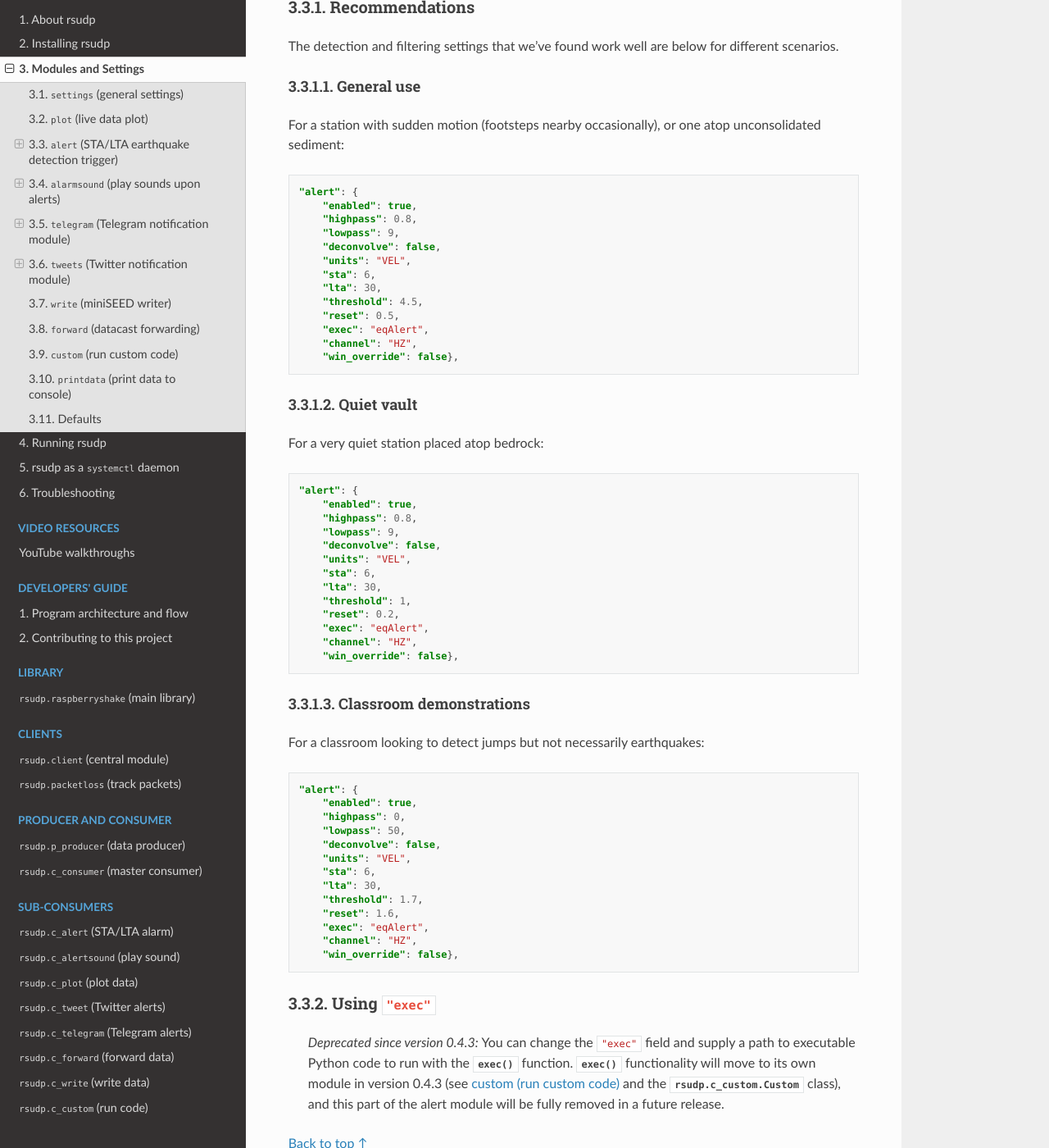
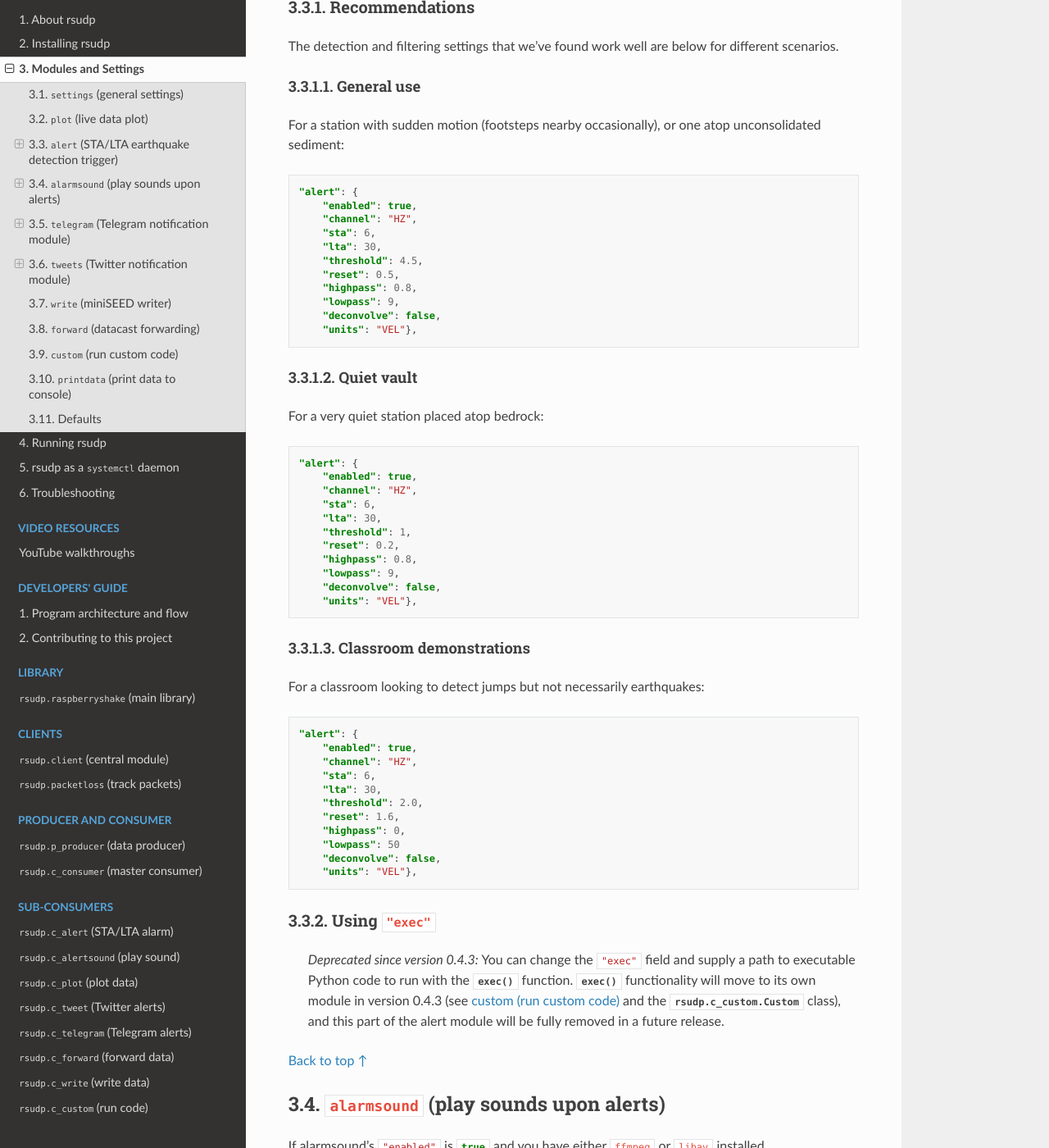
Before and after one commit to raspishake/rsudp, a Sphinx documentation site: the page built from docs/settings.rst, in a window 1280 px wide and 1400 px high, scrolled down 3076 px. Shown: the whole window at 82% size. Built offline with Sphinx 7.4.7 and the Read the Docs theme 2.0.0, drawn with Linux system fonts in a browser that asks for light colours; the version number is read from the project's files by our own code; some of the changed text lies outside the part shown.

Commit message:
formatting changes

```diff
--- a/docs/settings.rst
+++ b/docs/settings.rst
@@ -167,17 +167,15 @@ or one atop unconsolidated sediment:
 
     "alert": {
         "enabled": true,
-        "highpass": 0.8,
-        "lowpass": 9,
-        "deconvolve": false,
-        "units": "VEL",
+        "channel": "HZ",
         "sta": 6,
         "lta": 30,
         "threshold": 4.5,
         "reset": 0.5,
-        "exec": "eqAlert",
-        "channel": "HZ",
-        "win_override": false},
+        "highpass": 0.8,
+        "lowpass": 9,
+        "deconvolve": false,
+        "units": "VEL"},
 
 Quiet vault
 """""""""""""""""""""""""""""""""""
@@ -188,17 +186,15 @@ For a very quiet station placed atop bedrock:
 
     "alert": {
         "enabled": true,
-        "highpass": 0.8,
-        "lowpass": 9,
-        "deconvolve": false,
-        "units": "VEL",
+        "channel": "HZ",
         "sta": 6,
         "lta": 30,
         "threshold": 1,
         "reset": 0.2,
-        "exec": "eqAlert",
-        "channel": "HZ",
-        "win_override": false},
+        "highpass": 0.8,
+        "lowpass": 9,
+        "deconvolve": false,
+        "units": "VEL"},
 
 Classroom demonstrations
 """""""""""""""""""""""""""""""""""
@@ -209,17 +205,15 @@ For a classroom looking to detect jumps but not necessarily earthquakes:
 
     "alert": {
         "enabled": true,
-        "highpass": 0,
-        "lowpass": 50,
-        "deconvolve": false,
-        "units": "VEL",
+        "channel": "HZ",
         "sta": 6,
         "lta": 30,
-        "threshold": 1.7,
+        "threshold": 2.0,
         "reset": 1.6,
-        "exec": "eqAlert",
-        "channel": "HZ",
-        "win_override": false},
+        "highpass": 0,
+        "lowpass": 50
+        "deconvolve": false,
+        "units": "VEL"},
 
 Using :code:`"exec"`
 ^^^^^^^^^^^^^^^^^^^^^^^^^^^^^^^^^^
@@ -536,17 +530,15 @@ By default, the settings are as follows:
         "channels": ["all"]},
     "alert": {
         "enabled": true,
-        "highpass": 0,
-        "lowpass": 50,
-        "deconvolve": false,
-        "units": "VEL",
+        "channel": "HZ",
         "sta": 6,
         "lta": 30,
         "threshold": 1.7,
         "reset": 1.6,
-        "exec": "eqAlert",
-        "channel": "HZ",
-        "win_override": false},
+        "highpass": 0,
+        "lowpass": 50,
+        "deconvolve": false,
+        "units": "VEL"},
     "alertsound": {
         "enabled": false,
         "mp3file": "doorbell"},
```
Also changed, not shown: 1 other file.
